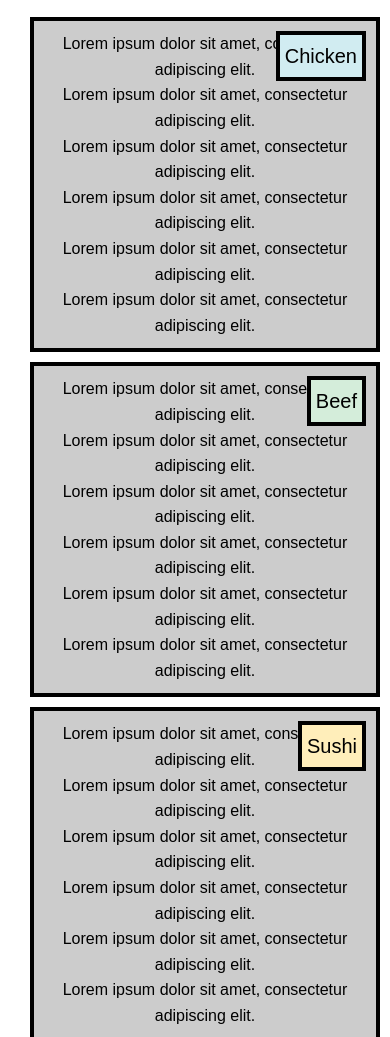
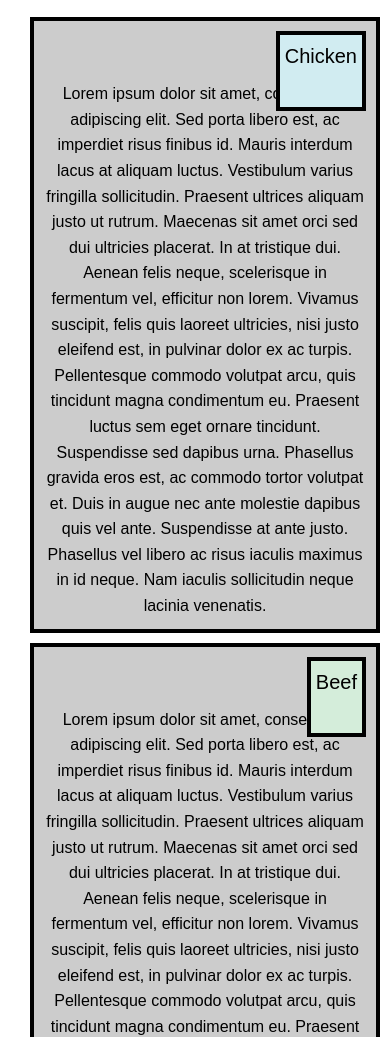
Before and after one commit to llizuska/llizuska.github.io, a plain HTML site: page docs/index.html in a window 390 px wide. Shown: the part 94-1131 px from the top of the page. Drawn offline with Linux system fonts and the light colour scheme.

Commit message:
Update index.html and styles.css for responsive layout

```diff
--- a/docs/css/styles.css
+++ b/docs/css/styles.css
@@ -1,17 +1,15 @@
-/* CSS reset and box-sizing */
 * {
     margin: 0;
     padding: 0;
     box-sizing: border-box;
 }
 
-/* Basic styling */
 body {
     font-family: Arial, sans-serif;
     line-height: 1.6;
     padding: 20px;
-    background-color: #fff; /* White background color */
-    color: #000; /* Black text color */
+    background-color: #fff;
+    color: #000;
 }
 
 header {
@@ -21,11 +19,11 @@ header {
 
 .section {
     border: 4px solid black;
-    padding: 36px 20px 20px 20px;
+    padding:  20px;
     margin: 10px;
     position: relative;
-    background-color: #ccc; /* Gray background color */
-    text-align: center; /* Center align text */
+    background-color: #ccc;
+    text-align: center;
 }
 
 .section-title {
@@ -35,22 +33,25 @@ header {
     padding: 5px;
     border: 4px solid black;
     font-size: 1.25em;
+    height: 80px;
+    weight: 20px;
 }
 
-/* Specific styles for each section */
+.section-text{
+   padding-top: 50px;
+}
 #title-chicken {
-    background-color: #d1ecf1; /* Light blue background color */
+    background-color: #d1ecf1;
 }
 
 #title-beef {
-    background-color: #d4edda; /* Light green background color */
+    background-color: #d4edda;
 }
 
 #title-sushi {
-    background-color: #ffeeba; /* Light yellow background color */
+    background-color: #ffeeba;
 }
 
-/* Responsive layout */
 @media (min-width: 992px) {
     .section {
         float: left;
@@ -64,13 +65,11 @@ header {
     .section {
         width: 48%;
         float: left;
-        position: relative; /* Reset position for section */
+        position: relative;
     }
 
-
-    /* Specific adjustments for tablet */
     .sushi {
-        width: calc(100% - 22px); /* Adjust width as needed */
+        width: calc(100% - 22px);
         margin-left: 1.66%;
         margin-right: 1.66%;
     }
@@ -84,9 +83,10 @@ header {
 @media (max-width: 767px) {
     .section {
         width: 100%;
-        position: relative; /* Reset position for section */
-        text-align: center; /* Center align text */
-        padding: 10px; /* Add padding to text for spacing */
+        position: relative;
+        text-align: center;
+        padding: 10px;
+        margin-bottom: 10px;
     }
 
     .section-title {
--- a/docs/index.html
+++ b/docs/index.html
@@ -12,30 +12,15 @@
     </header>
     <section class="section chicken">
         <div id="title-chicken" class="section-title">Chicken</div>
-        <p>Lorem ipsum dolor sit amet, consectetur adipiscing elit.</p>
-        <p>Lorem ipsum dolor sit amet, consectetur adipiscing elit.</p>
-        <p>Lorem ipsum dolor sit amet, consectetur adipiscing elit.</p>
-        <p>Lorem ipsum dolor sit amet, consectetur adipiscing elit.</p>
-        <p>Lorem ipsum dolor sit amet, consectetur adipiscing elit.</p>
-        <p>Lorem ipsum dolor sit amet, consectetur adipiscing elit.</p>
+        <p class="section-text">Lorem ipsum dolor sit amet, consectetur adipiscing elit. Sed porta libero est, ac imperdiet risus finibus id. Mauris interdum lacus at aliquam luctus. Vestibulum varius fringilla sollicitudin. Praesent ultrices aliquam justo ut rutrum. Maecenas sit amet orci sed dui ultricies placerat. In at tristique dui. Aenean felis neque, scelerisque in fermentum vel, efficitur non lorem. Vivamus suscipit, felis quis laoreet ultricies, nisi justo eleifend est, in pulvinar dolor ex ac turpis. Pellentesque commodo volutpat arcu, quis tincidunt magna condimentum eu. Praesent luctus sem eget ornare tincidunt. Suspendisse sed dapibus urna. Phasellus gravida eros est, ac commodo tortor volutpat et. Duis in augue nec ante molestie dapibus quis vel ante. Suspendisse at ante justo. Phasellus vel libero ac risus iaculis maximus in id neque. Nam iaculis sollicitudin neque lacinia venenatis.</p>
     </section>
     <section class="section beef">
         <div id="title-beef" class="section-title">Beef</div>
-        <p>Lorem ipsum dolor sit amet, consectetur adipiscing elit.</p>
-        <p>Lorem ipsum dolor sit amet, consectetur adipiscing elit.</p>
-        <p>Lorem ipsum dolor sit amet, consectetur adipiscing elit.</p>
-        <p>Lorem ipsum dolor sit amet, consectetur adipiscing elit.</p>
-        <p>Lorem ipsum dolor sit amet, consectetur adipiscing elit.</p>
-        <p>Lorem ipsum dolor sit amet, consectetur adipiscing elit.</p>
+ <p class="section-text">Lorem ipsum dolor sit amet, consectetur adipiscing elit. Sed porta libero est, ac imperdiet risus finibus id. Mauris interdum lacus at aliquam luctus. Vestibulum varius fringilla sollicitudin. Praesent ultrices aliquam justo ut rutrum. Maecenas sit amet orci sed dui ultricies placerat. In at tristique dui. Aenean felis neque, scelerisque in fermentum vel, efficitur non lorem. Vivamus suscipit, felis quis laoreet ultricies, nisi justo eleifend est, in pulvinar dolor ex ac turpis. Pellentesque commodo volutpat arcu, quis tincidunt magna condimentum eu. Praesent luctus sem eget ornare tincidunt. Suspendisse sed dapibus urna. Phasellus gravida eros est, ac commodo tortor volutpat et. Duis in augue nec ante molestie dapibus quis vel ante. Suspendisse at ante justo. Phasellus vel libero ac risus iaculis maximus in id neque. Nam iaculis sollicitudin neque lacinia venenatis.</p>
     </section>
     <section class="section sushi">
         <div id="title-sushi" class="section-title">Sushi</div>
-        <p>Lorem ipsum dolor sit amet, consectetur adipiscing elit.</p>
-        <p>Lorem ipsum dolor sit amet, consectetur adipiscing elit.</p>
-        <p>Lorem ipsum dolor sit amet, consectetur adipiscing elit.</p>
-        <p>Lorem ipsum dolor sit amet, consectetur adipiscing elit.</p>
-        <p>Lorem ipsum dolor sit amet, consectetur adipiscing elit.</p>
-        <p>Lorem ipsum dolor sit amet, consectetur adipiscing elit.</p>
+ <p class="section-text">Lorem ipsum dolor sit amet, consectetur adipiscing elit. Sed porta libero est, ac imperdiet risus finibus id. Mauris interdum lacus at aliquam luctus. Vestibulum varius fringilla sollicitudin. Praesent ultrices aliquam justo ut rutrum. Maecenas sit amet orci sed dui ultricies placerat. In at tristique dui. Aenean felis neque, scelerisque in fermentum vel, efficitur non lorem. Vivamus suscipit, felis quis laoreet ultricies, nisi justo eleifend est, in pulvinar dolor ex ac turpis. Pellentesque commodo volutpat arcu, quis tincidunt magna condimentum eu. Praesent luctus sem eget ornare tincidunt. Suspendisse sed dapibus urna. Phasellus gravida eros est, ac commodo tortor volutpat et. Duis in augue nec ante molestie dapibus quis vel ante. Suspendisse at ante justo. Phasellus vel libero ac risus iaculis maximus in id neque. Nam iaculis sollicitudin neque lacinia venenatis.</p>
     </section>
 </body>
 </html>
```
